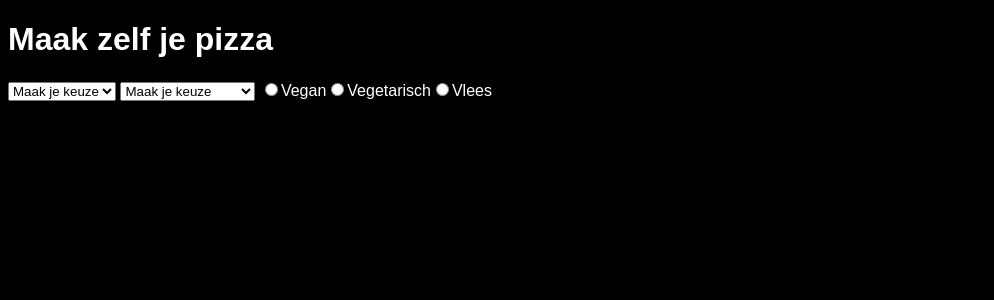
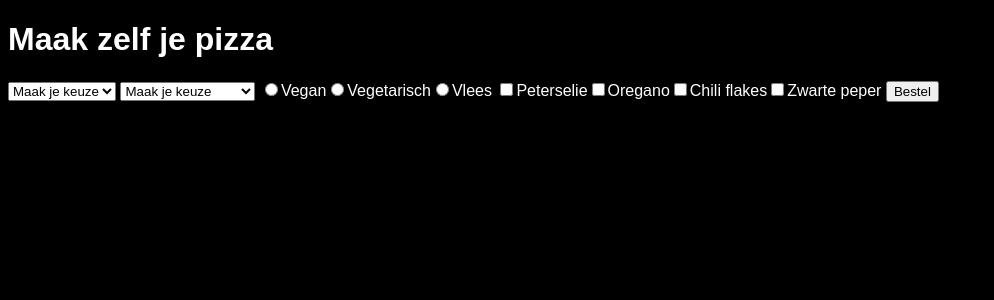
Before and after one commit to Waayway/crud-php-pdo-opdracht2-336797, a PHP site: page / in a window 1280 px wide. Shown: the top 300 px of the page, without its empty margins (0-994 px from the left). Run offline with PHP 8.4, Linux system fonts and the light colour scheme.

Commit message:
Formulier is nu klaar

```diff
--- a/index.php
+++ b/index.php
@@ -44,6 +44,13 @@
             echo "<input type='radio' name='topping' value='$value' id='$value'><label for='$value'>$value</label>";
         }
         ?>
+        <?php
+        $kruidenOptions = array("Peterselie", "Oregano", "Chili flakes", "Zwarte peper");
+        foreach ($kruidenOptions as $value) {
+            echo "<input type='checkbox' name='kruiden' value='$value' id='$value'><label for='$value'>$value</label>";
+        }
+        ?>
+        <button type="submit">Bestel</button>
     </form>
 </body>
 
```
